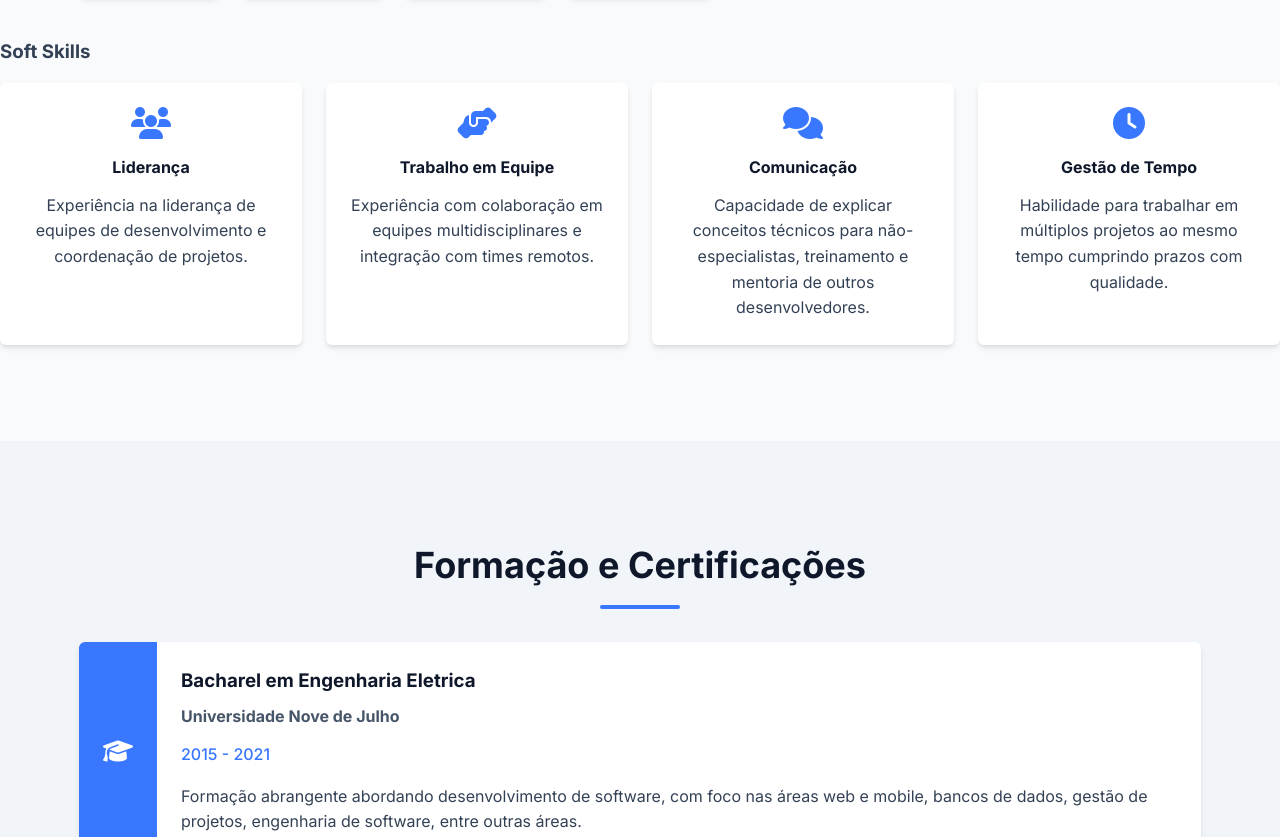
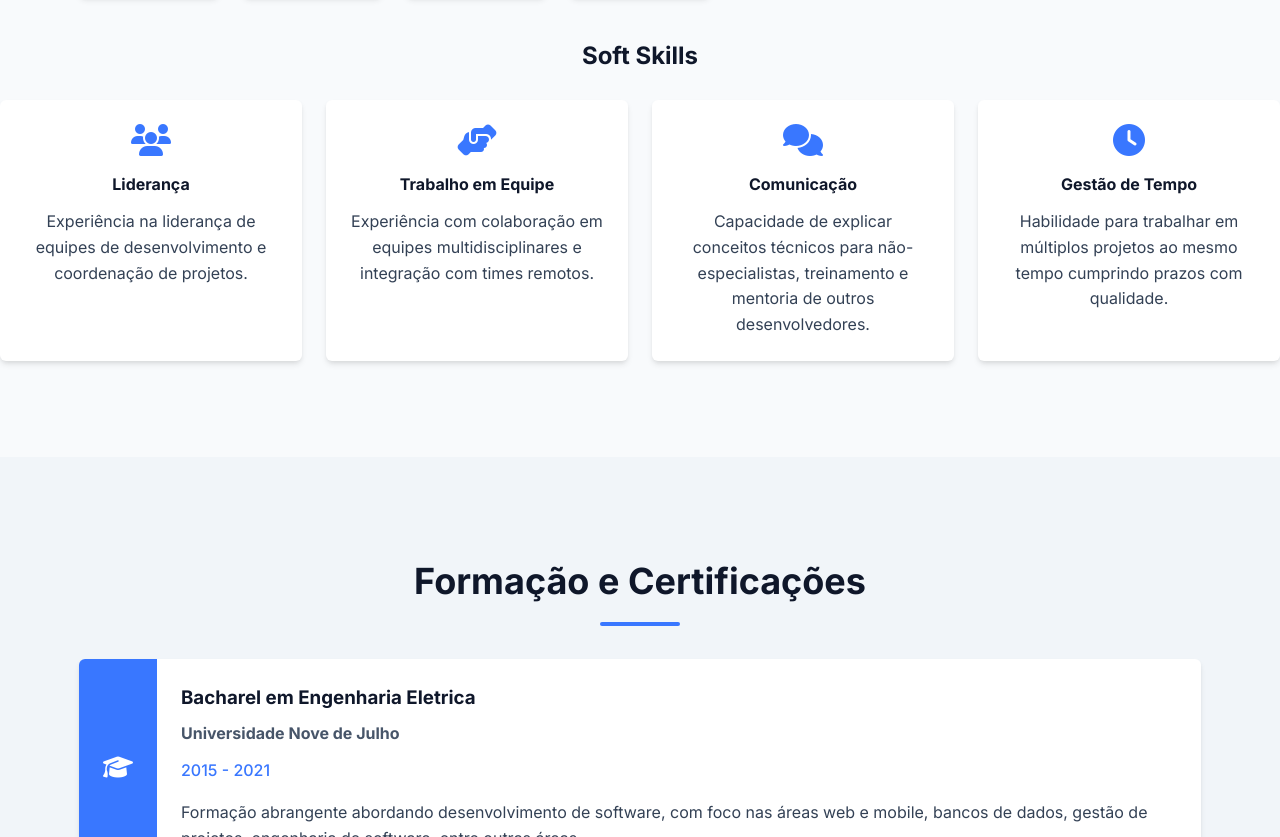
Before and after one commit to anelito-nery/anelito-nery.github.io, a plain HTML site: page index.html in a window 1280 px wide. Shown: the part 4651-5488 px from the top of the page. Drawn offline with Linux system fonts and the light colour scheme.

Commit message:
Atualizando soft-kill do css

```diff
--- a/style.css
+++ b/style.css
@@ -531,7 +531,7 @@ nav {
   margin-bottom: 1rem;
 }
 
-.soft-skill-item h3 {
+.soft-skills h3 {
   font-size: 1.5rem;
   margin-bottom: 1.5rem;
   color: var(--dark-color);
```
